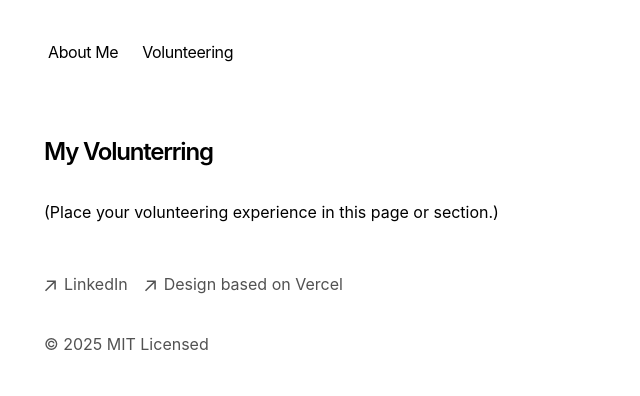
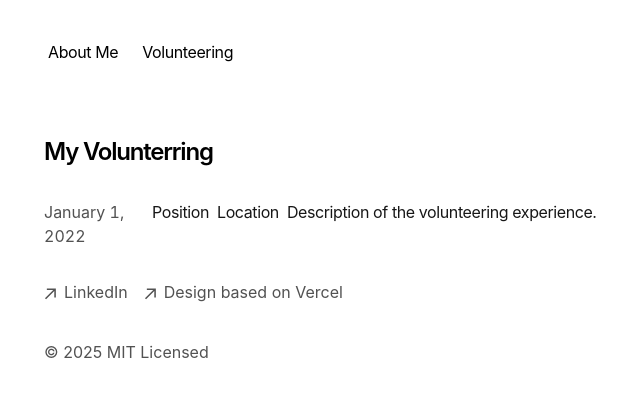
Before and after one commit to franciscosuca/onlineCv, a Next.js app: page /volunteering in a window 1280 px wide. Shown: the top 396 px of the page, without its empty margins (308-948 px from the left). Built offline with nearby package versions, Linux system fonts and the light colour scheme.

Commit message:
Use utils.js to enable formatting for volunteering page.

```diff
--- a/app/blog/[slug]/page.tsx
+++ b/app/blog/[slug]/page.tsx
@@ -1,6 +1,6 @@
 import { notFound } from 'next/navigation'
 import { CustomMDX } from 'app/components/mdx'
-import { formatDate, getBlogPosts } from 'app/blog/utils'
+import { formatDate, getBlogPosts } from 'app/utils/utils'
 import { baseUrl } from 'app/sitemap'
 
 export async function generateStaticParams() {
--- a/app/components/posts.tsx
+++ b/app/components/posts.tsx
@@ -1,5 +1,5 @@
 import Link from 'next/link'
-import { formatDate, getBlogPosts } from 'app/blog/utils'
+import { formatDate, getBlogPosts } from 'app/utils/utils'
 
 export function BlogPosts() {
   let allBlogs = getBlogPosts()
--- a/app/rss/route.ts
+++ b/app/rss/route.ts
@@ -1,5 +1,5 @@
 import { baseUrl } from 'app/sitemap'
-import { getBlogPosts } from 'app/blog/utils'
+import { getBlogPosts } from 'app/utils/utils'
 
 export async function GET() {
   let allBlogs = await getBlogPosts()
--- a/app/sitemap.ts
+++ b/app/sitemap.ts
@@ -1,4 +1,4 @@
-import { getBlogPosts } from 'app/blog/utils'
+import { getBlogPosts } from 'app/utils/utils'
 
 export const baseUrl = 'https://portfolio-blog-starter.vercel.app'
 
--- a/app/volunteering/page.tsx
+++ b/app/volunteering/page.tsx
@@ -1,4 +1,4 @@
-
+import { formatDate } from 'app/utils/utils'
 
 export default function Page() {
     return (
@@ -6,7 +6,24 @@ export default function Page() {
             <h1 className="mb-8 text-2xl font-semibold tracking-tighter">
                 My Volunterring
             </h1>
-            <p className="mb-4"> {`(Place your volunteering experience in this page or section.)`} </p>
+            {/* TODO: use the same format as app/blog/[slug]/page.tsx
+                or enable a link for each entry to redirect the user
+                to another page with all the details about the volunteering experience.
+            */}
+            <div className="w-full flex flex-col md:flex-row space-x-0 md:space-x-2">
+                <p className="text-neutral-600 dark:text-neutral-400 w-[100px] tabular-nums">
+                {formatDate('2022-01-01')}
+                </p>
+                <p className="text-neutral-900 dark:text-neutral-100 tracking-tight">
+                {`Position`}
+                </p>
+                <p className="text-neutral-900 dark:text-neutral-100 tracking-tight">
+                {`Location`}
+                </p>
+                <p className="text-neutral-900 dark:text-neutral-100 tracking-tight">
+                {`Description of the volunteering experience.`}
+                </p>
+            </div>
         </section>
     )
 }
```
Also changed, not shown: app/utils/utils.ts (renamed from app/blog/utils.ts, +7 -0 lines), 1 other file (tests, documents, lock files or other folders).
